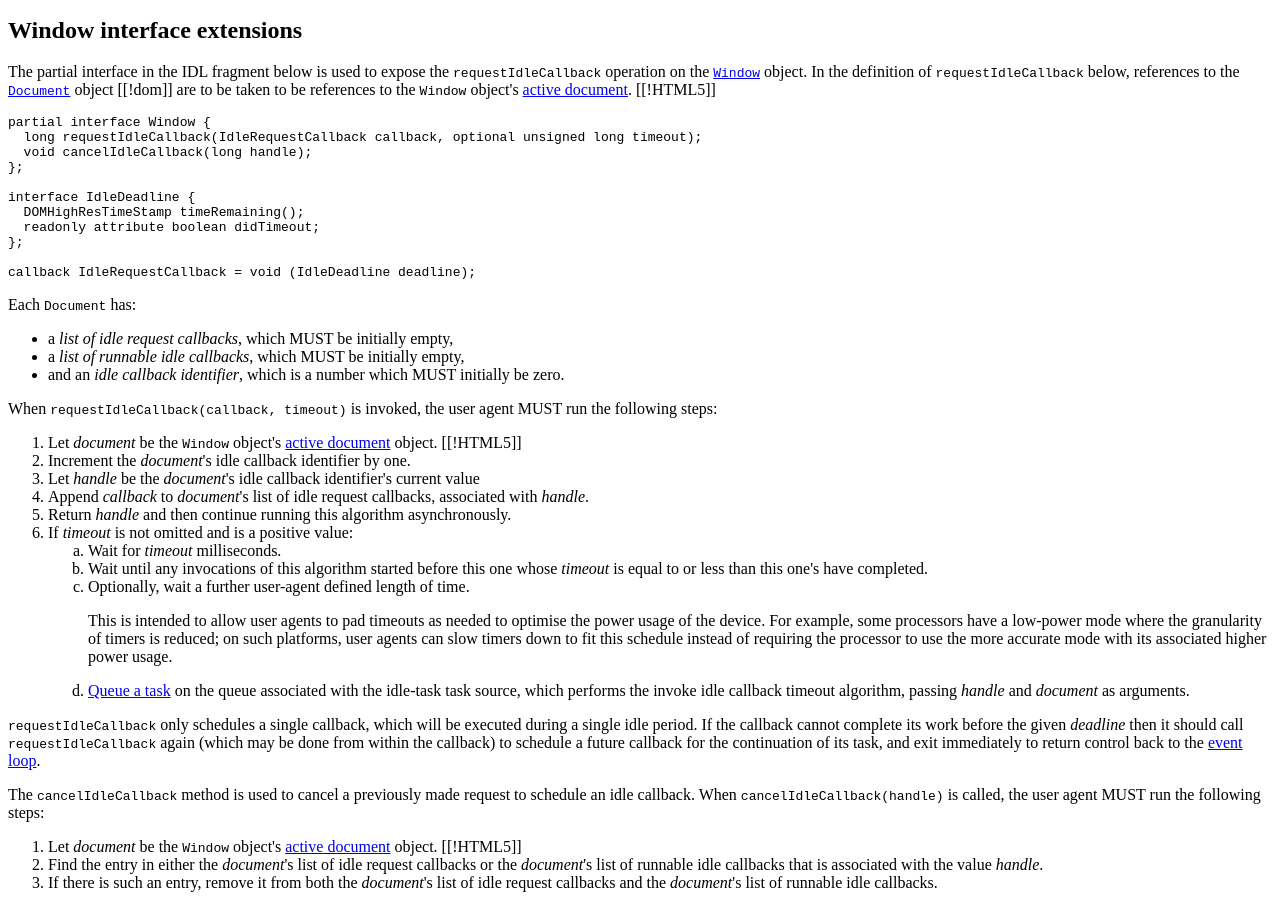
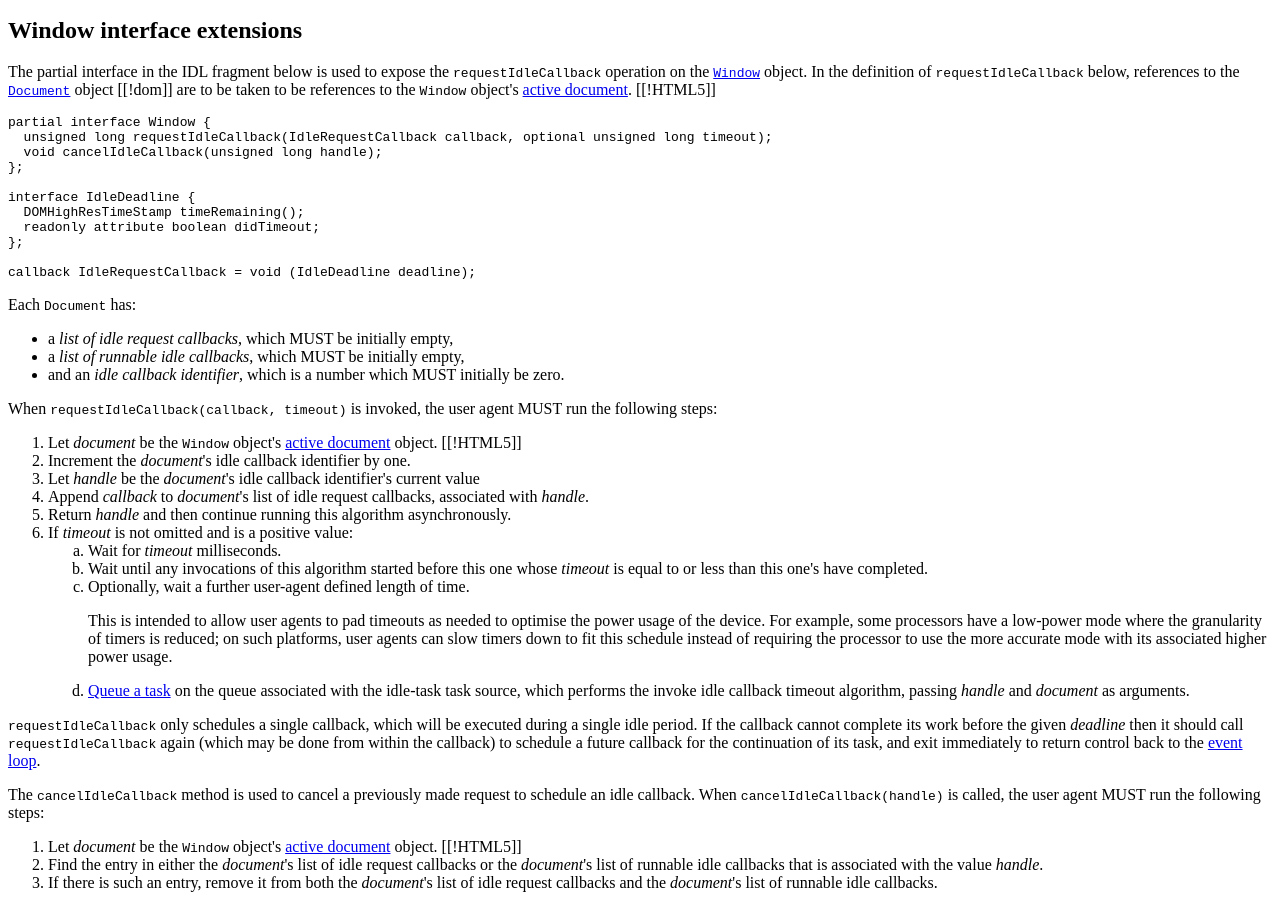
Before and after one commit to w3c/requestidlecallback, a plain HTML site: page index.html in a window 1280 px wide. Shown: the part 2360-3265 px from the top of the page. Drawn offline with Linux system fonts and the light colour scheme.

Commit message:
Change requestIdleCallback type to unsigned long.

```diff
--- a/index.html
+++ b/index.html
@@ -228,8 +228,8 @@ The partial interface in the IDL fragment below is used to expose the <code>requ
 </p>
 <pre class='idl'>
 partial interface Window {
-  long requestIdleCallback(IdleRequestCallback callback, optional unsigned long timeout);
-  void cancelIdleCallback(long handle);
+  unsigned long requestIdleCallback(IdleRequestCallback callback, optional unsigned long timeout);
+  void cancelIdleCallback(unsigned long handle);
 };
 
 interface IdleDeadline {
```
